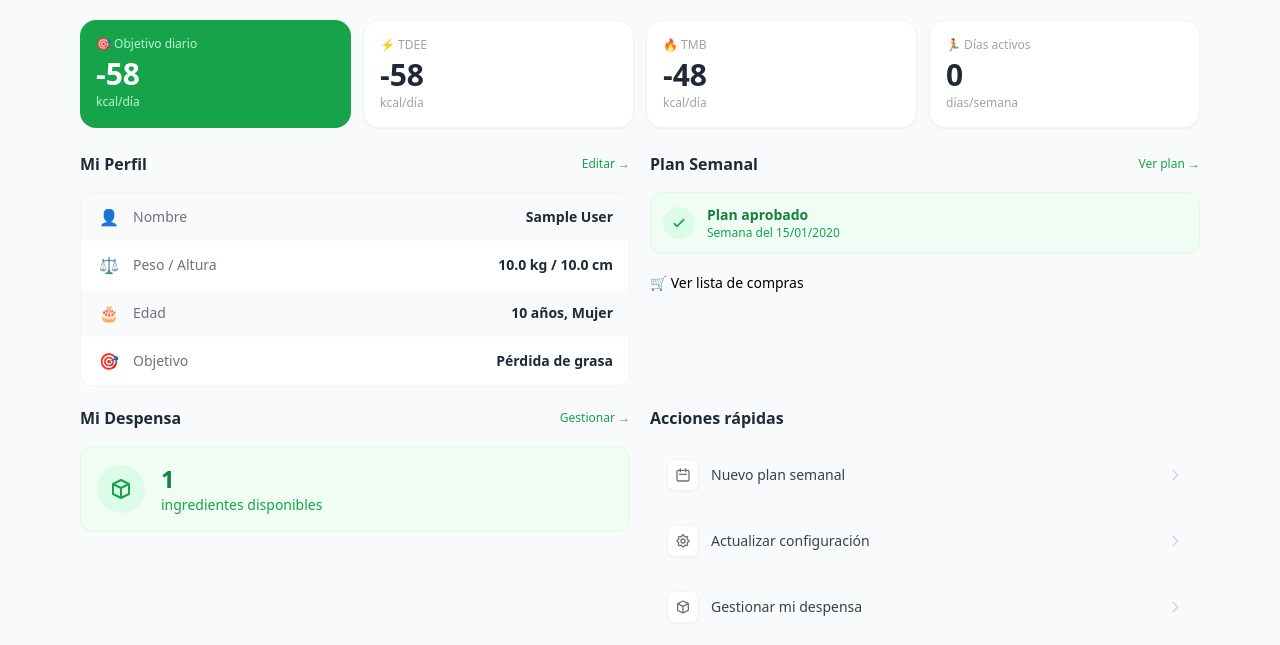
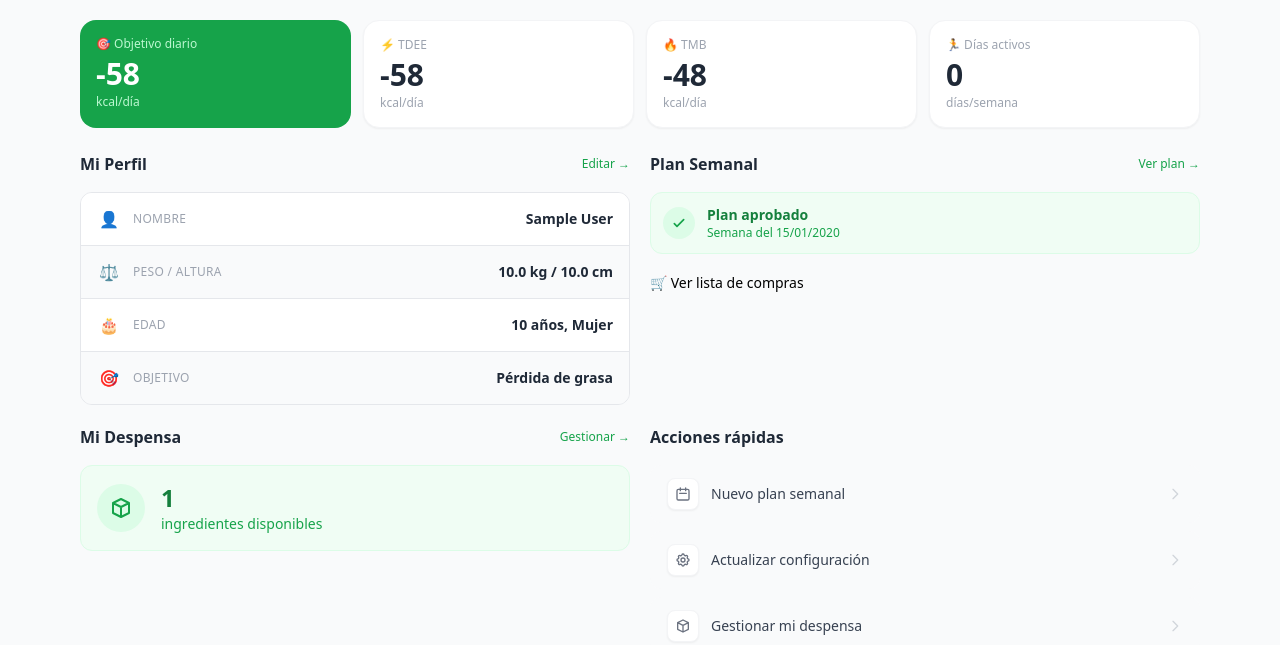
Before and after one commit to sagmpro/app_nutricion, a FastAPI app: page /dashboard in a window 1280 px wide. Shown: the part 171-816 px from the top of the page. Before the commit the page ends 795 px from the top, so only its background shows below. Run offline with FastAPI, Linux system fonts and the light colour scheme; tables that the repository leaves empty hold one stand-in row (values such as "Sample post"); some libraries are stand-ins or nearby versions.

Commit message:
ui: stronger row contrast — divide-gray-200 borders + uppercase labels + gray-50 even rows

```diff
--- a/app/templates/dashboard.html
+++ b/app/templates/dashboard.html
@@ -58,7 +58,7 @@
       <h2 class="font-semibold text-gray-800">Mi Perfil</h2>
       <a href="/perfil" class="btn-ghost text-xs text-green-600 hover:text-green-700 hover:bg-green-50">Editar →</a>
     </div>
-    <div class="rounded-xl overflow-hidden border border-gray-100">
+    <div class="divide-y divide-gray-200 border border-gray-200 rounded-xl overflow-hidden">
       {% set profile_rows = [
         ("👤", "Nombre",       profile.name),
         ("⚖️", "Peso / Altura", profile.weight_kg | string ~ " kg / " ~ profile.height_cm | string ~ " cm"),
@@ -66,16 +66,16 @@
         ("🎯", "Objetivo",      "Déficit calórico" if profile.goal_type == "caloric_deficit" else "Pérdida de grasa"),
       ] %}
       {% for icon, label, value in profile_rows %}
-      <div class="flex items-center gap-3 px-4 py-3 {{ 'bg-gray-50' if loop.index is odd else 'bg-white' }}">
+      <div class="flex items-center gap-3 px-4 py-3.5 {{ 'bg-gray-50' if loop.index is even else 'bg-white' }}">
         <span class="text-base w-6 text-center flex-shrink-0">{{ icon }}</span>
-        <span class="text-sm text-gray-500 w-28 flex-shrink-0">{{ label }}</span>
+        <span class="text-xs font-medium text-gray-400 uppercase tracking-wide w-28 flex-shrink-0">{{ label }}</span>
         <span class="text-sm font-semibold text-gray-800 flex-1 text-right">{{ value }}</span>
       </div>
       {% endfor %}
       {% if stats.activity_days %}
-      <div class="flex items-start gap-3 px-4 py-3 {{ 'bg-gray-50' if profile_rows | length + 1 is odd else 'bg-white' }}">
+      <div class="flex items-start gap-3 px-4 py-3.5 {{ 'bg-gray-50' if (profile_rows | length + 1) is even else 'bg-white' }}">
         <span class="text-base w-6 text-center flex-shrink-0 mt-0.5">📅</span>
-        <span class="text-sm text-gray-500 w-28 flex-shrink-0 mt-0.5">Días activos</span>
+        <span class="text-xs font-medium text-gray-400 uppercase tracking-wide w-28 flex-shrink-0 mt-0.5">Días activos</span>
         <span class="text-sm font-semibold text-gray-800 flex-1 text-right leading-snug">{{ stats.activity_days | join(", ") }}</span>
       </div>
       {% endif %}
```
